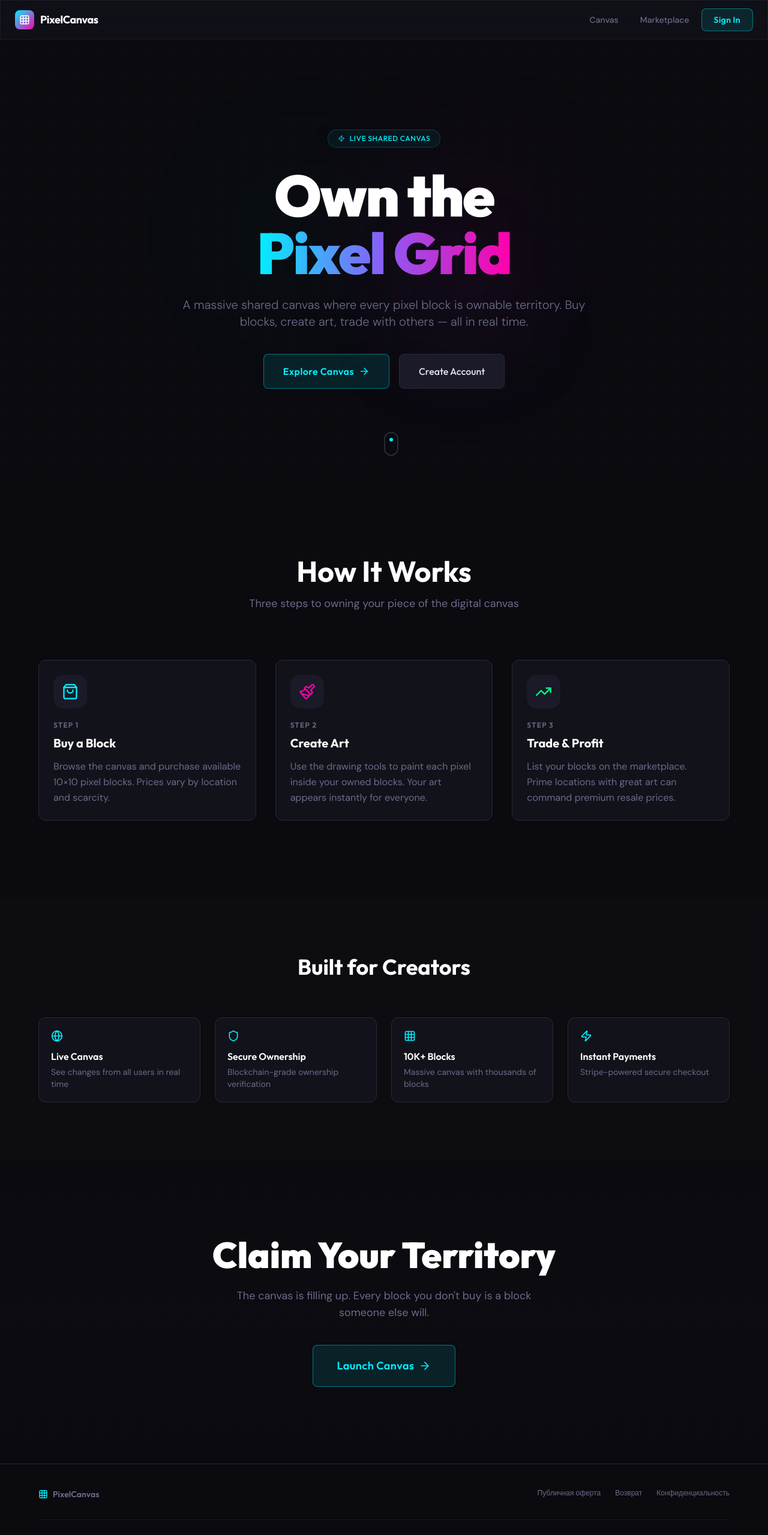
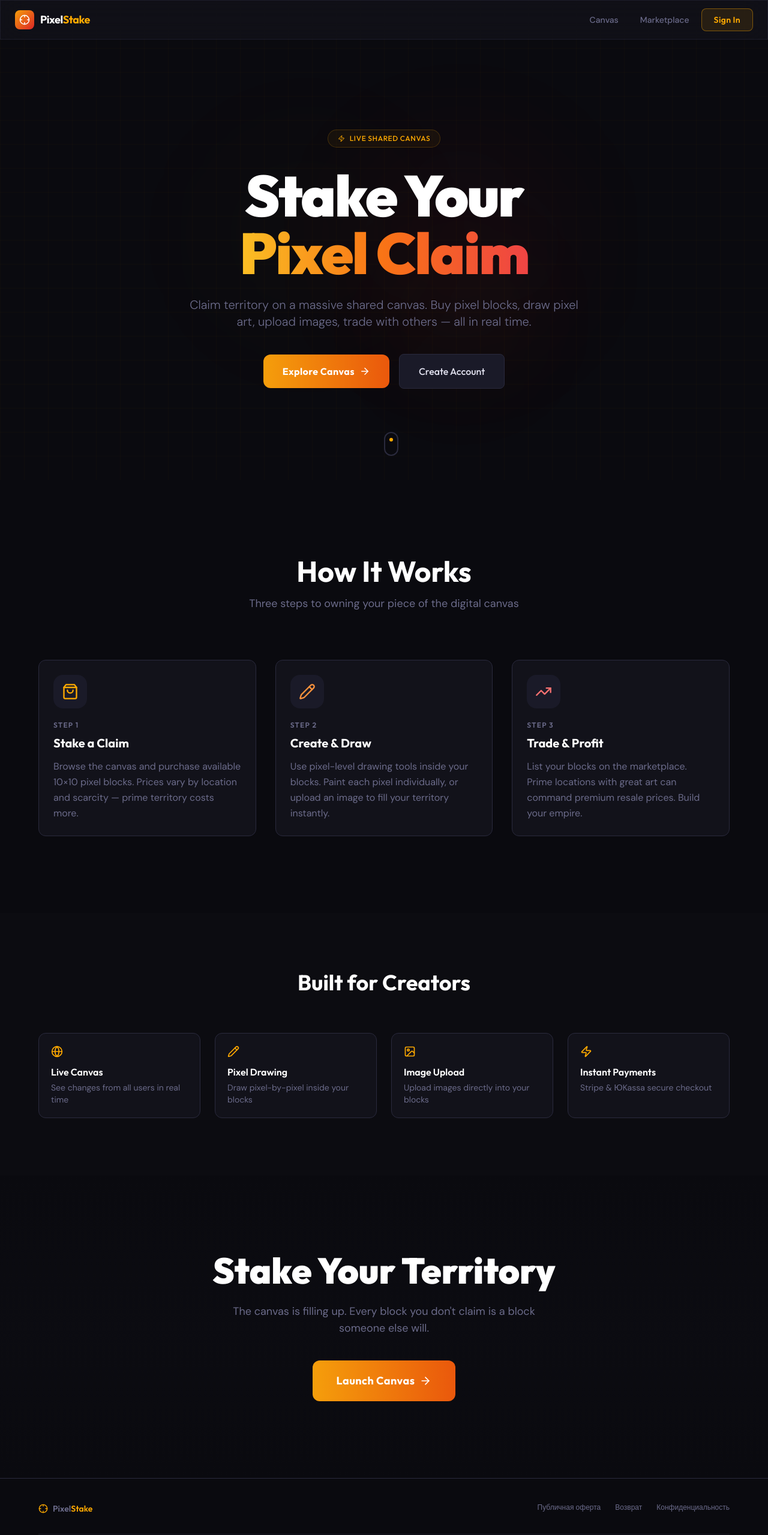
Before and after one commit to sergeypronkin123-design/pixelcanvas, a React (Vite) app in the folder frontend/: page / in a window 1280 px wide. Shown: the top 2559 px of the page at 60% size. Built offline with nearby package versions, Linux system fonts and the light colour scheme; no server answers.

Commit message:
rebrand to PixelStake, add image upload

```diff
--- a/frontend/index.html
+++ b/frontend/index.html
@@ -4,8 +4,8 @@
     <meta charset="UTF-8" />
     <link rel="icon" type="image/svg+xml" href="/favicon.svg" />
     <meta name="viewport" content="width=device-width, initial-scale=1.0" />
-    <meta name="description" content="Own pixels. Create art. Trade territory. The world's shared digital canvas." />
-    <title>PixelCanvas — Own the Grid</title>
+    <meta name="description" content="Stake your claim. Own pixels. Create art. Trade territory on the world's shared digital canvas." />
+    <title>PixelStake — Stake Your Claim</title>
     <link rel="preconnect" href="https://fonts.googleapis.com" />
     <link rel="preconnect" href="https://fonts.gstatic.com" crossorigin />
     <link href="https://fonts.googleapis.com/css2?family=DM+Sans:ital,opsz,wght@0,9..40,300;0,9..40,400;0,9..40,500;0,9..40,600;0,9..40,700;1,9..40,400&family=JetBrains+Mono:wght@400;500&family=Outfit:wght@300;400;500;600;700;800;900&display=swap" rel="stylesheet" />
--- a/frontend/src/components/canvas/DrawToolbar.tsx
+++ b/frontend/src/components/canvas/DrawToolbar.tsx
@@ -1,6 +1,9 @@
 import { useCanvasStore } from '@/stores/canvasStore';
-import { MousePointer2, Pencil, Eraser } from 'lucide-react';
+import { useAuthStore } from '@/stores/authStore';
+import { MousePointer2, Pencil, Eraser, ImagePlus } from 'lucide-react';
 import { motion } from 'framer-motion';
+import { useRef } from 'react';
+import { api } from '@/lib/api';
 
 const PALETTE = [
   '#ffffff', '#c0c0c0', '#808080', '#000000',
@@ -11,7 +14,67 @@ const PALETTE = [
 ];
 
 export function DrawToolbar() {
-  const { tool, setTool, drawColor, setDrawColor } = useCanvasStore();
+  const { tool, setTool, drawColor, setDrawColor, selectedBlock } = useCanvasStore();
+  const user = useAuthStore((s) => s.user);
+  const fileInputRef = useRef<HTMLInputElement>(null);
+
+  const handleImageUpload = (e: React.ChangeEvent<HTMLInputElement>) => {
+    const file = e.target.files?.[0];
+    if (!file || !selectedBlock || selectedBlock.owner_id !== user?.id) return;
+
+    const img = new window.Image();
+    const reader = new FileReader();
+
+    reader.onload = (ev) => {
+      img.onload = () => {
+        // Create a 10x10 canvas to resize the image
+        const canvas = document.createElement('canvas');
+        canvas.width = selectedBlock.width;
+        canvas.height = selectedBlock.height;
+        const ctx = canvas.getContext('2d');
+        if (!ctx) return;
+
+        ctx.drawImage(img, 0, 0, selectedBlock.width, selectedBlock.height);
+        const imageData = ctx.getImageData(0, 0, selectedBlock.width, selectedBlock.height);
+
+        const pixels: { local_x: number; local_y: number; color: string }[] = [];
+        const worldPixels: { x: number; y: number; color: string }[] = [];
+
+        for (let y = 0; y < selectedBlock.height; y++) {
+          for (let x = 0; x < selectedBlock.width; x++) {
+            const i = (y * selectedBlock.width + x) * 4;
+            const r = imageData.data[i];
+            const g = imageData.data[i + 1];
+            const b = imageData.data[i + 2];
+            const a = imageData.data[i + 3];
+
+            if (a < 128) continue; // Skip transparent pixels
+
+            const hex = '#' + [r, g, b].map(v => v.toString(16).padStart(2, '0')).join('');
+            pixels.push({ local_x: x, local_y: y, color: hex });
+            worldPixels.push({ x: selectedBlock.x + x, y: selectedBlock.y + y, color: hex });
+          }
+        }
+
+        // Update local state immediately
+        useCanvasStore.getState().updatePixels(worldPixels);
+
+        // Send to server in batches
+        const batchSize = 50;
+        for (let i = 0; i < pixels.length; i += batchSize) {
+          const batch = pixels.slice(i, i + batchSize);
+          api.drawPixels(selectedBlock.id, batch).catch(console.error);
+        }
+      };
+      img.src = ev.target?.result as string;
+    };
+    reader.readAsDataURL(file);
+
+    // Reset input
+    if (fileInputRef.current) fileInputRef.current.value = '';
+  };
+
+  const isOwner = user && selectedBlock && selectedBlock.owner_id === user.id;
 
   return (
     <motion.div
@@ -21,9 +84,17 @@ export function DrawToolbar() {
     >
       {/* Tools */}
       <div className="flex gap-1 pr-3 border-r border-canvas-border">
-        <ToolButton icon={<MousePointer2 size={18} />} active={tool === 'select'} onClick={() => setTool('select')} label="Select" />
-        <ToolButton icon={<Pencil size={18} />} active={tool === 'pencil'} onClick={() => setTool('pencil')} label="Draw" />
+        <ToolButton icon={<MousePointer2 size={18} />} active={tool === 'select'} onClick={() => setTool('select')} label="Select & Pan" />
+        <ToolButton icon={<Pencil size={18} />} active={tool === 'pencil'} onClick={() => setTool('pencil')} label="Draw Pixel" />
         <ToolButton icon={<Eraser size={18} />} active={tool === 'eraser'} onClick={() => setTool('eraser')} label="Erase" />
+        {isOwner && (
+          <ToolButton
+            icon={<ImagePlus size={18} />}
+            active={false}
+            onClick={() => fileInputRef.current?.click()}
+            label="Upload Image"
+          />
+        )}
       </div>
 
       {/* Color palette */}
@@ -54,6 +125,15 @@ export function DrawToolbar() {
           />
         </label>
       </div>
+
+      {/* Hidden file input */}
+      <input
+        ref={fileInputRef}
+        type="file"
+        accept="image/*"
+        onChange={handleImageUpload}
+        className="hidden"
+      />
     </motion.div>
   );
 }
@@ -65,7 +145,7 @@ function ToolButton({ icon, active, onClick, label }: { icon: React.ReactNode; a
       title={label}
       className={`p-2.5 rounded-xl transition-all
         ${active
-          ? 'bg-neon-cyan/20 text-neon-cyan shadow-[0_0_12px_rgba(0,240,255,0.15)]'
+          ? 'bg-neon-amber/20 text-neon-amber shadow-[0_0_12px_rgba(255,170,0,0.15)]'
           : 'text-canvas-muted hover:text-canvas-text hover:bg-canvas-elevated'}`}
     >
       {icon}
--- a/frontend/src/components/layout/Navbar.tsx
+++ b/frontend/src/components/layout/Navbar.tsx
@@ -1,6 +1,6 @@
 import { Link, useNavigate } from 'react-router-dom';
 import { useAuthStore } from '@/stores/authStore';
-import { Grid3X3, User, ShoppingBag, LogOut, Shield, Menu, X } from 'lucide-react';
+import { Crosshair, User, ShoppingBag, LogOut, Shield, Menu, X } from 'lucide-react';
 import { useState } from 'react';
 import { motion, AnimatePresence } from 'framer-motion';
 
@@ -19,12 +19,12 @@ export function Navbar() {
       <div className="max-w-7xl mx-auto px-4 sm:px-6">
         <div className="flex items-center justify-between h-16">
           <Link to="/" className="flex items-center gap-2.5 group">
-            <div className="w-8 h-8 rounded-lg bg-gradient-to-br from-neon-cyan to-neon-magenta flex items-center justify-center">
-              <Grid3X3 size={18} className="text-white" />
+            <div className="w-8 h-8 rounded-lg bg-gradient-to-br from-amber-500 to-red-600 flex items-center justify-center">
+              <Crosshair size={18} className="text-white" />
             </div>
             <span className="font-display font-bold text-lg tracking-tight text-canvas-bright
-                           group-hover:text-neon-cyan transition-colors">
-              PixelCanvas
+                           group-hover:text-neon-amber transition-colors">
+              Pixel<span className="text-neon-amber">Stake</span>
             </span>
           </Link>
 
@@ -58,7 +58,10 @@ export function Navbar() {
                 </button>
               </>
             ) : (
-              <Link to="/login" className="btn-primary text-sm !px-5 !py-2">
+              <Link to="/login" className="px-5 py-2 bg-neon-amber/10 border border-neon-amber/40 text-neon-amber rounded-lg
+                           font-display font-semibold text-sm tracking-wide
+                           hover:bg-neon-amber/20 hover:border-neon-amber/70
+                           transition-all duration-200">
                 Sign In
               </Link>
             )}
@@ -81,29 +84,19 @@ export function Navbar() {
           >
             <div className="px-4 py-3 space-y-1">
               <Link to="/canvas" onClick={() => setMobileOpen(false)}
-                    className="block px-4 py-2.5 text-sm text-canvas-muted hover:text-canvas-bright rounded-lg">
-                Canvas
-              </Link>
+                    className="block px-4 py-2.5 text-sm text-canvas-muted hover:text-canvas-bright rounded-lg">Canvas</Link>
               <Link to="/marketplace" onClick={() => setMobileOpen(false)}
-                    className="block px-4 py-2.5 text-sm text-canvas-muted hover:text-canvas-bright rounded-lg">
-                Marketplace
-              </Link>
+                    className="block px-4 py-2.5 text-sm text-canvas-muted hover:text-canvas-bright rounded-lg">Marketplace</Link>
               {user ? (
                 <>
                   <Link to="/dashboard" onClick={() => setMobileOpen(false)}
-                        className="block px-4 py-2.5 text-sm text-canvas-muted hover:text-canvas-bright rounded-lg">
-                    Dashboard
-                  </Link>
+                        className="block px-4 py-2.5 text-sm text-canvas-muted hover:text-canvas-bright rounded-lg">Dashboard</Link>
                   <button onClick={() => { handleLogout(); setMobileOpen(false); }}
-                          className="block w-full text-left px-4 py-2.5 text-sm text-red-400 rounded-lg">
-                    Sign Out
-                  </button>
+                          className="block w-full text-left px-4 py-2.5 text-sm text-red-400 rounded-lg">Sign Out</button>
                 </>
               ) : (
                 <Link to="/login" onClick={() => setMobileOpen(false)}
-                      className="block px-4 py-2.5 text-sm text-neon-cyan rounded-lg">
-                  Sign In
-                </Link>
+                      className="block px-4 py-2.5 text-sm text-neon-amber rounded-lg">Sign In</Link>
               )}
             </div>
           </motion.div>
--- a/frontend/src/pages/DashboardPage.tsx
+++ b/frontend/src/pages/DashboardPage.tsx
@@ -61,14 +61,14 @@ export function DashboardPage() {
               Dashboard
             </h1>
             <p className="text-canvas-muted">
-              Welcome, <span className="text-neon-cyan">{user.username}</span>
+              Welcome, <span className="text-neon-amber">{user.username}</span>
             </p>
           </div>
 
           {/* Stats */}
           <div className="grid grid-cols-3 gap-4 mb-10">
             <div className="card flex items-center gap-4">
-              <div className="p-3 rounded-xl bg-neon-cyan/10"><Grid3X3 className="text-neon-cyan" size={22} /></div>
+              <div className="p-3 rounded-xl bg-neon-cyan/10"><Grid3X3 className="text-neon-amber" size={22} /></div>
               <div>
                 <div className="text-2xl font-display font-bold text-canvas-bright">{blocks.length}</div>
                 <div className="text-xs text-canvas-muted">Blocks Owned</div>
@@ -130,7 +130,7 @@ export function DashboardPage() {
                         </div>
                         <div className="text-right">
                           <div className="text-sm text-canvas-bright font-mono">${(b.current_price / 100).toFixed(2)}</div>
-                          <Link to="/canvas" className="text-xs text-neon-cyan hover:underline">View</Link>
+                          <Link to="/canvas" className="text-xs text-neon-amber hover:underline">View</Link>
                         </div>
                       </div>
                     ))
--- a/frontend/src/pages/LandingPage.tsx
+++ b/frontend/src/pages/LandingPage.tsx
@@ -1,6 +1,6 @@
 import { Link } from 'react-router-dom';
 import { motion } from 'framer-motion';
-import { Grid3X3, Paintbrush, ShoppingBag, Zap, ArrowRight, Globe, Shield, TrendingUp } from 'lucide-react';
+import { Crosshair, Paintbrush, ShoppingBag, Zap, ArrowRight, Globe, Shield, TrendingUp, Image, Pencil } from 'lucide-react';
 import { Navbar } from '@/components/layout/Navbar';
 
 export function LandingPage() {
@@ -10,44 +10,45 @@ export function LandingPage() {
 
       {/* Hero */}
       <section className="relative min-h-screen flex items-center justify-center overflow-hidden pt-16">
-        {/* Animated grid background */}
-        <div className="absolute inset-0 opacity-20">
+        <div className="absolute inset-0 opacity-15">
           <div className="absolute inset-0" style={{
             backgroundImage: `
-              linear-gradient(rgba(0,240,255,0.1) 1px, transparent 1px),
-              linear-gradient(90deg, rgba(0,240,255,0.1) 1px, transparent 1px)
+              linear-gradient(rgba(255,170,0,0.15) 1px, transparent 1px),
+              linear-gradient(90deg, rgba(255,170,0,0.15) 1px, transparent 1px)
             `,
             backgroundSize: '40px 40px',
           }} />
         </div>
 
-        {/* Glow orbs */}
-        <div className="absolute top-1/4 left-1/4 w-96 h-96 bg-neon-cyan/5 rounded-full blur-[120px] animate-glow-pulse" />
-        <div className="absolute bottom-1/4 right-1/4 w-96 h-96 bg-neon-magenta/5 rounded-full blur-[120px] animate-glow-pulse" style={{ animationDelay: '1.5s' }} />
-        <div className="absolute top-1/2 left-1/2 w-64 h-64 bg-neon-violet/5 rounded-full blur-[100px] animate-glow-pulse" style={{ animationDelay: '0.7s' }} />
+        <div className="absolute top-1/4 left-1/4 w-96 h-96 bg-amber-500/5 rounded-full blur-[120px] animate-glow-pulse" />
+        <div className="absolute bottom-1/4 right-1/4 w-96 h-96 bg-red-500/5 rounded-full blur-[120px] animate-glow-pulse" style={{ animationDelay: '1.5s' }} />
+        <div className="absolute top-1/2 left-1/2 w-64 h-64 bg-orange-500/5 rounded-full blur-[100px] animate-glow-pulse" style={{ animationDelay: '0.7s' }} />
 
         <div className="relative z-10 max-w-5xl mx-auto px-6 text-center">
           <motion.div initial={{ y: 40, opacity: 0 }} animate={{ y: 0, opacity: 1 }} transition={{ duration: 0.8 }}>
-            <div className="inline-flex items-center gap-2 px-4 py-1.5 rounded-full bg-neon-cyan/5 border border-neon-cyan/20 text-neon-cyan text-xs font-display font-medium tracking-wider uppercase mb-8">
+            <div className="inline-flex items-center gap-2 px-4 py-1.5 rounded-full bg-neon-amber/5 border border-neon-amber/20 text-neon-amber text-xs font-display font-medium tracking-wider uppercase mb-8">
               <Zap size={12} />
               Live Shared Canvas
             </div>
 
             <h1 className="font-display font-black text-5xl sm:text-7xl lg:text-8xl tracking-tight leading-[0.9] mb-6">
-              <span className="text-canvas-bright">Own the</span>
+              <span className="text-canvas-bright">Stake Your</span>
               <br />
-              <span className="bg-gradient-to-r from-neon-cyan via-neon-violet to-neon-magenta bg-clip-text text-transparent">
-                Pixel Grid
+              <span className="bg-gradient-to-r from-amber-400 via-orange-500 to-red-500 bg-clip-text text-transparent">
+                Pixel Claim
               </span>
             </h1>
 
             <p className="text-lg sm:text-xl text-canvas-muted max-w-2xl mx-auto mb-10 leading-relaxed font-light">
-              A massive shared canvas where every pixel block is ownable territory.
-              Buy blocks, create art, trade with others — all in real time.
+              Claim territory on a massive shared canvas. Buy pixel blocks, draw pixel art,
+              upload images, trade with others — all in real time.
             </p>
 
             <div className="flex flex-col sm:flex-row items-center justify-center gap-4">
-              <Link to="/canvas" className="btn-primary text-base !px-8 !py-4 flex items-center gap-2 group">
+              <Link to="/canvas" className="px-8 py-4 bg-gradient-to-r from-amber-500 to-orange-600 text-white rounded-xl
+                           font-display font-bold text-base tracking-wide
+                           hover:from-amber-400 hover:to-orange-500 hover:shadow-[0_0_30px_rgba(255,170,0,0.2)]
+                           active:scale-[0.98] transition-all duration-200 flex items-center gap-2 group">
                 Explore Canvas
                 <ArrowRight size={18} className="group-hover:translate-x-1 transition-transform" />
               </Link>
@@ -58,13 +59,12 @@ export function LandingPage() {
           </motion.div>
         </div>
 
-        {/* Scroll indicator */}
         <motion.div
           animate={{ y: [0, 8, 0] }}
           transition={{ repeat: Infinity, duration: 2 }}
           className="absolute bottom-10 left-1/2 -translate-x-1/2 w-6 h-10 rounded-full border-2 border-canvas-border flex items-start justify-center pt-2"
         >
-          <div className="w-1.5 h-1.5 rounded-full bg-neon-cyan" />
+          <div className="w-1.5 h-1.5 rounded-full bg-neon-amber" />
         </motion.div>
       </section>
 
@@ -84,22 +84,19 @@ export function LandingPage() {
           <div className="grid md:grid-cols-3 gap-8">
             {[
               {
-                icon: <ShoppingBag className="text-neon-cyan" size={28} />,
-                title: 'Buy a Block',
-                desc: 'Browse the canvas and purchase available 10×10 pixel blocks. Prices vary by location and scarcity.',
-                accent: 'neon-cyan',
+                icon: <ShoppingBag className="text-neon-amber" size={28} />,
+                title: 'Stake a Claim',
+                desc: 'Browse the canvas and purchase available 10×10 pixel blocks. Prices vary by location and scarcity — prime territory costs more.',
               },
               {
-                icon: <Paintbrush className="text-neon-magenta" size={28} />,
-                title: 'Create Art',
-                desc: 'Use the drawing tools to paint each pixel inside your owned blocks. Your art appears instantly for everyone.',
-                accent: 'neon-magenta',
+                icon: <Pencil className="text-orange-400" size={28} />,
+                title: 'Create & Draw',
+                desc: 'Use pixel-level drawing tools inside your blocks. Paint each pixel individually, or upload an image to fill your territory instantly.',
               },
               {
-                icon: <TrendingUp className="text-neon-green" size={28} />,
+                icon: <TrendingUp className="text-red-400" size={28} />,
                 title: 'Trade & Profit',
-                desc: 'List your blocks on the marketplace. Prime locations with great art can command premium resale prices.',
-                accent: 'neon-green',
+                desc: 'List your blocks on the marketplace. Prime locations with great art can command premium resale prices. Build your empire.',
               },
             ].map((item, i) => (
               <motion.div
@@ -111,7 +108,7 @@ export function LandingPage() {
                 className="card-hover group"
               >
                 <div className="w-14 h-14 rounded-2xl bg-canvas-elevated flex items-center justify-center mb-5
-                              group-hover:shadow-[0_0_20px_rgba(0,240,255,0.1)] transition-all">
+                              group-hover:shadow-[0_0_20px_rgba(255,170,0,0.1)] transition-all">
                   {item.icon}
                 </div>
                 <div className="text-xs font-display font-semibold text-canvas-muted uppercase tracking-widest mb-2">
@@ -125,7 +122,7 @@ export function LandingPage() {
         </div>
       </section>
 
-      {/* Features grid */}
+      {/* Features */}
       <section className="py-24 px-6 bg-canvas-surface/30">
         <div className="max-w-6xl mx-auto">
           <motion.div initial={{ y: 30, opacity: 0 }} whileInView={{ y: 0, opacity: 1 }} viewport={{ once: true }}
@@ -136,9 +133,9 @@ export function LandingPage() {
           <div className="grid sm:grid-cols-2 lg:grid-cols-4 gap-6">
             {[
               { icon: <Globe size={20} />, title: 'Live Canvas', desc: 'See changes from all users in real time' },
-              { icon: <Shield size={20} />, title: 'Secure Ownership', desc: 'Blockchain-grade ownership verification' },
-              { icon: <Grid3X3 size={20} />, title: '10K+ Blocks', desc: 'Massive canvas with thousands of blocks' },
-              { icon: <Zap size={20} />, title: 'Instant Payments', desc: 'Stripe-powered secure checkout' },
+              { icon: <Pencil size={20} />, title: 'Pixel Drawing', desc: 'Draw pixel-by-pixel inside your blocks' },
+              { icon: <Image size={20} />, title: 'Image Upload', desc: 'Upload images directly into your blocks' },
+              { icon: <Zap size={20} />, title: 'Instant Payments', desc: 'Stripe & ЮKassa secure checkout' },
             ].map((item, i) => (
               <motion.div
                 key={i}
@@ -148,7 +145,7 @@ export function LandingPage() {
                 transition={{ delay: i * 0.1 }}
                 className="p-5 rounded-xl bg-canvas-surface border border-canvas-border"
               >
-                <div className="text-neon-cyan mb-3">{item.icon}</div>
+                <div className="text-neon-amber mb-3">{item.icon}</div>
                 <h4 className="font-display font-semibold text-canvas-bright mb-1">{item.title}</h4>
                 <p className="text-sm text-canvas-muted">{item.desc}</p>
               </motion.div>
@@ -162,12 +159,15 @@ export function LandingPage() {
         <div className="absolute inset-0 bg-gradient-to-b from-canvas-bg via-canvas-surface/20 to-canvas-bg" />
         <div className="relative z-10">
           <h2 className="font-display font-black text-4xl sm:text-6xl text-canvas-bright mb-6">
-            Claim Your Territory
+            Stake Your Territory
           </h2>
           <p className="text-canvas-muted text-lg mb-10 max-w-lg mx-auto">
-            The canvas is filling up. Every block you don't buy is a block someone else will.
+            The canvas is filling up. Every block you don't claim is a block someone else will.
           </p>
-          <Link to="/canvas" className="btn-primary text-lg !px-10 !py-5 inline-flex items-center gap-2">
+          <Link to="/canvas" className="px-10 py-5 bg-gradient-to-r from-amber-500 to-orange-600 text-white rounded-xl
+                       font-display font-bold text-lg tracking-wide
+                       hover:from-amber-400 hover:to-orange-500 hover:shadow-[0_0_30px_rgba(255,170,0,0.2)]
+                       active:scale-[0.98] transition-all duration-200 inline-flex items-center gap-2">
             Launch Canvas <ArrowRight size={20} />
           </Link>
         </div>
@@ -178,8 +178,8 @@ export function LandingPage() {
         <div className="max-w-6xl mx-auto">
           <div className="flex flex-col sm:flex-row items-start justify-between gap-8 mb-8">
             <div className="flex items-center gap-2 text-canvas-muted">
-              <Grid3X3 size={16} className="text-neon-cyan" />
-              <span className="font-display font-semibold text-sm">PixelCanvas</span>
+              <Crosshair size={16} className="text-neon-amber" />
+              <span className="font-display font-semibold text-sm">Pixel<span className="text-neon-amber">Stake</span></span>
             </div>
             <div className="flex flex-wrap gap-6 text-xs text-canvas-muted">
               <Link to="/offer" className="hover:text-canvas-bright transition-colors">Публичная оферта</Link>
@@ -189,10 +189,10 @@ export function LandingPage() {
           </div>
           <div className="flex flex-col sm:flex-row items-center justify-between gap-4 pt-6 border-t border-canvas-border/50">
             <div className="text-xs text-canvas-muted">
-              &copy; {new Date().getFullYear()} PixelCanvas. All rights reserved.
+              &copy; {new Date().getFullYear()} PixelStake. All rights reserved.
             </div>
             <div className="text-xs text-canvas-muted">
-              support@pixelcanvas.ru
+              support@pixelstake.ru
             </div>
           </div>
         </div>
```
Also changed, not shown: frontend/src/pages/AuthPages.tsx (+9 -9 lines), frontend/src/pages/LegalPages.tsx (+13 -13 lines), frontend/public/favicon.svg.
